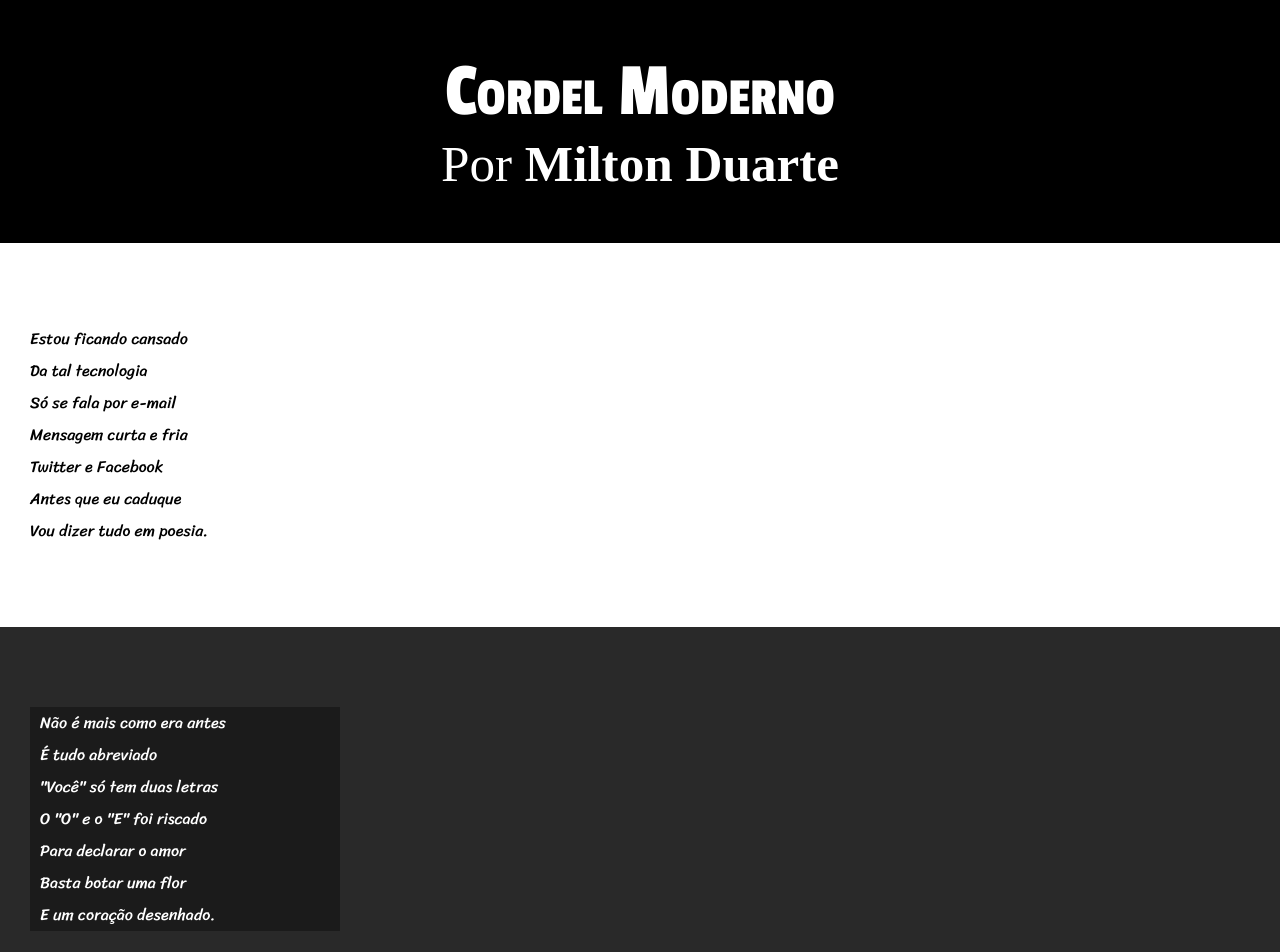
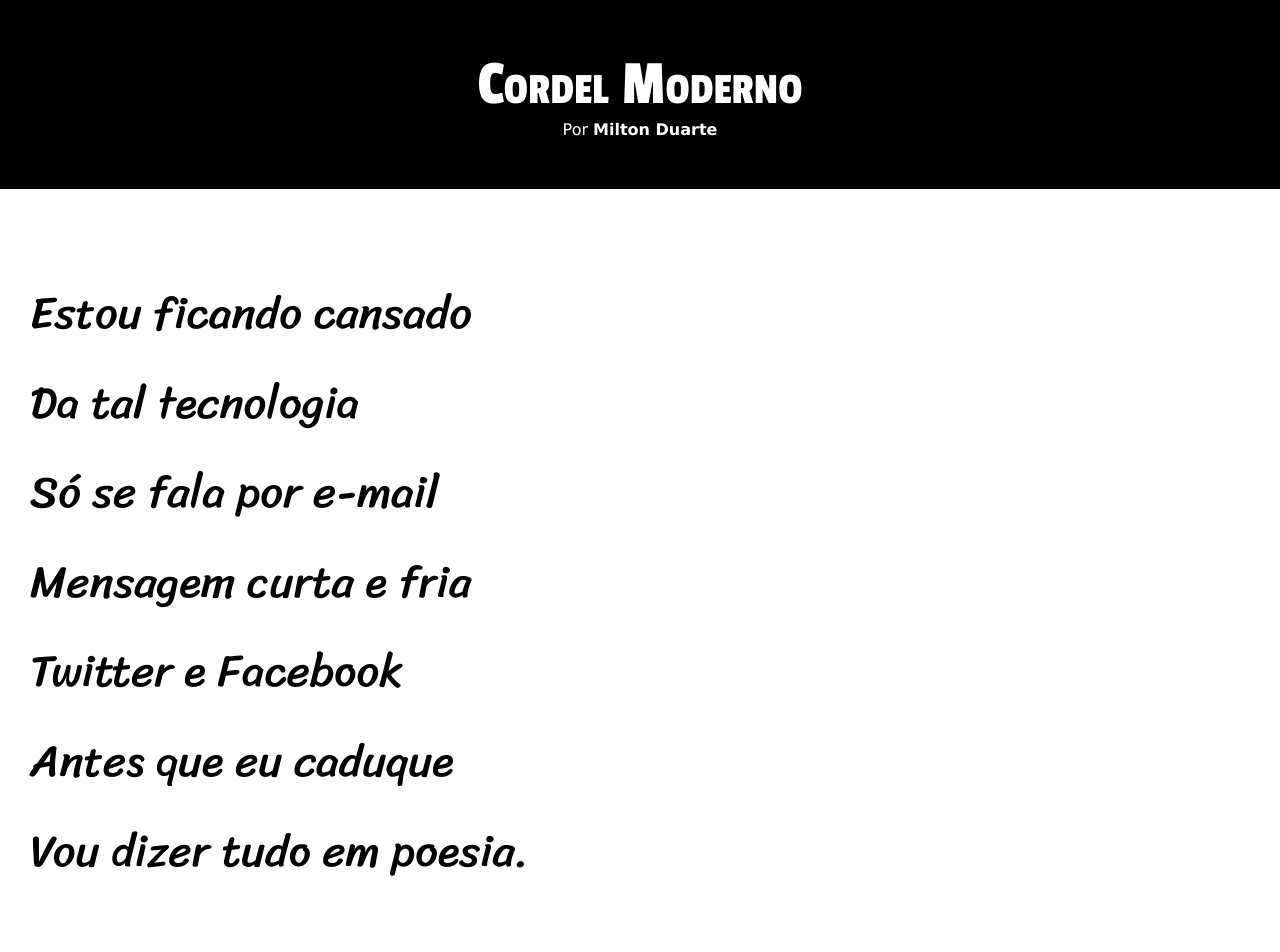
Before and after one commit to Talles311/desafios, a plain HTML site: page desafio 12/index.html in a window 1280 px wide. Shown: the top 952 px of the page. Drawn offline with Linux system fonts and the light colour scheme.

Commit message:
atualizei estilo desafio 12

```diff
--- a/desafio 12/estilo/style.css
+++ b/desafio 12/estilo/style.css
@@ -27,6 +27,8 @@
 html, body {
         min-height: 100vh;
         background-color: darkgray;
+        font-family: var(--fonte1);
+        font-size: 1em;
 }
 
 header {
@@ -37,17 +39,17 @@ header {
 
 }
 
-header h1 {
+header > h1 {
       padding-top: 50px;
       font-variant: small-caps;
       font-family: var(--fonte2);
       font-weight: normal;
-      font-size: 6vw;
+      font-size: 5vw;
 }
 
 header p {
        padding-bottom: 50px;
-       font-size: 4vw;
+
 
 }
 
@@ -69,12 +71,16 @@ section {
       line-height: 2em;
       padding-left: 30px;
       font-family: var(--fonte3);
+      font-size: 3.5vw;
 }
 
 section.imagem > p {
-         width: 300px;
+         display: inline-block;
+         padding: 5px;
          background-color: rgba(0, 0, 0, 0.336);
          padding-left: 10px;
+         box-shadow: 0px 0px 0.6px 0px white;
+
 
 
 }
@@ -82,6 +88,7 @@ section.imagem > p {
 section.imagem {
              background-color: rgb(41, 41, 41);
              color: white;
+
 }
 
 section.normal {
```
